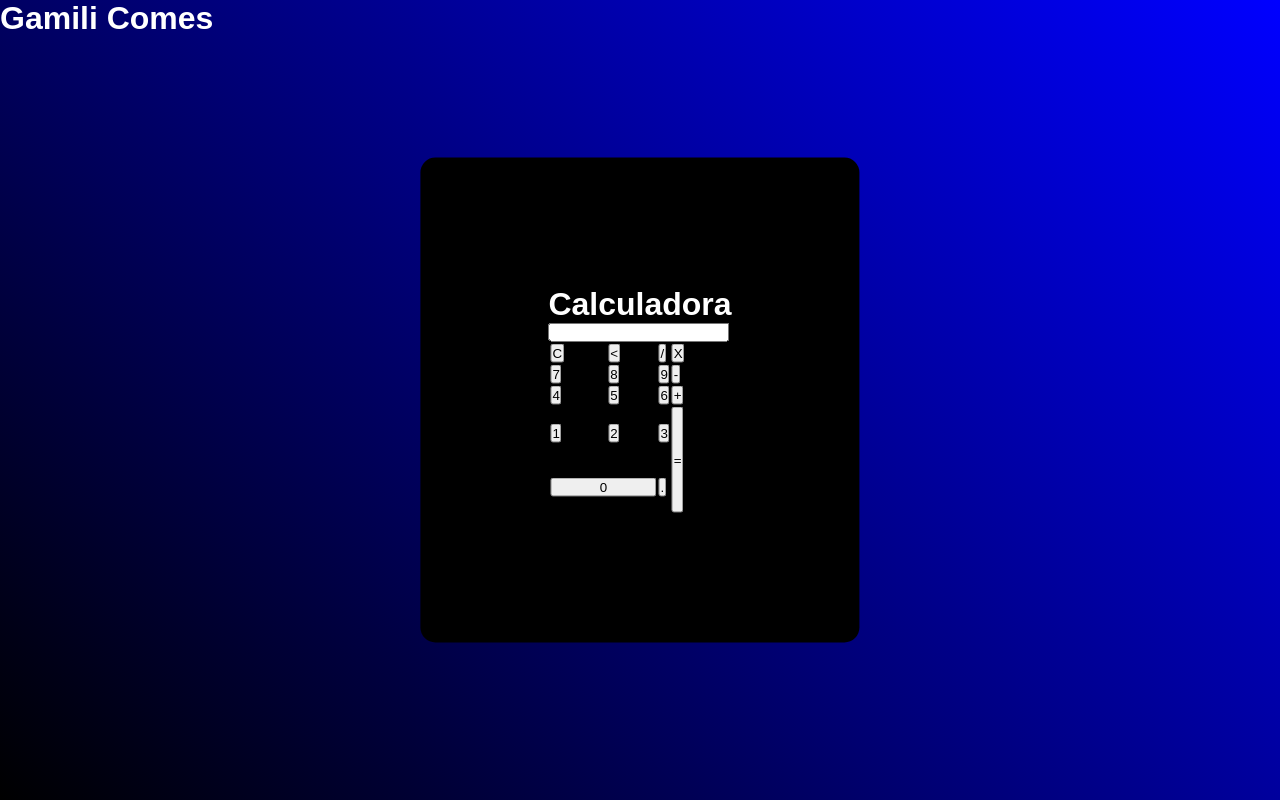
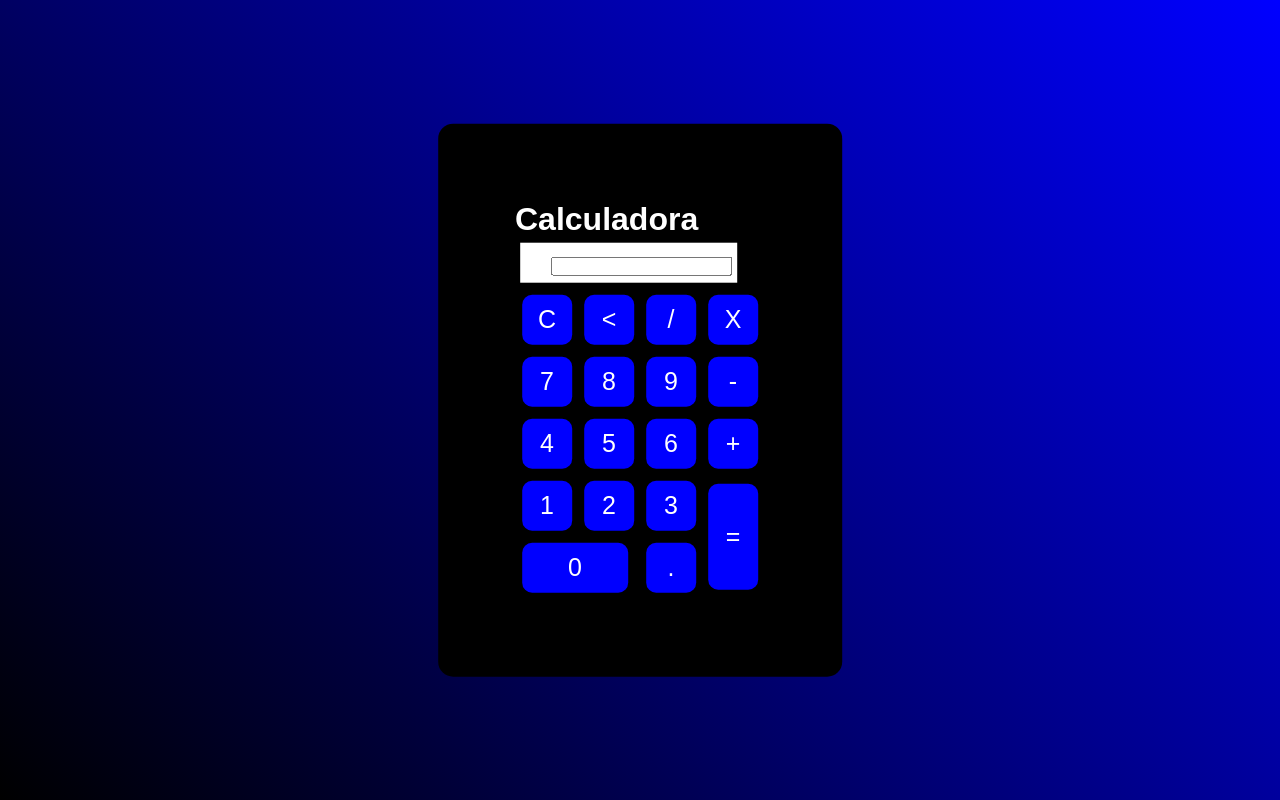
Before and after one commit to camiligomes/CURSOS-java-script, a plain HTML site: page CALCULADORA/HTML/calculadora.html in a window 1280 px wide. Drawn offline with Linux system fonts and the light colour scheme.

Commit message:
Update styles.css

```diff
--- a/CALCULADORA/CSS/styles.css
+++ b/CALCULADORA/CSS/styles.css
@@ -2,6 +2,11 @@
     margin: 0;
     padding: 0;
 }
+
+ .eitabicho {
+    text-align: center;
+    padding: 10%;
+  }
 
 .fundo{
     background-image: linear-gradient(45deg, black, blue);
@@ -17,5 +22,34 @@
     left: 50%;
     transform: translate(-50%, -50%);
     border-radius: 15px;
-    padding: 10%;
+    padding: 6%;
 }
+
+
+.botao {
+    width: 50px;
+    height: 50px;
+    font-size: 25px;
+    border-radius: 10px;
+    border: none;
+    background-color: blue;
+    color: white;
+    cursor: pointer;
+    margin: 5px;
+}
+
+
+.botao:hover{
+    background-color: black;
+}
+
+#resultado{
+    background-color: white;
+    width: 207px;
+    height: 30px;
+    margin: 5px;
+    font-size: 25px;
+    color: black;
+    text-align: right;
+    padding: 5px;
+}
```
